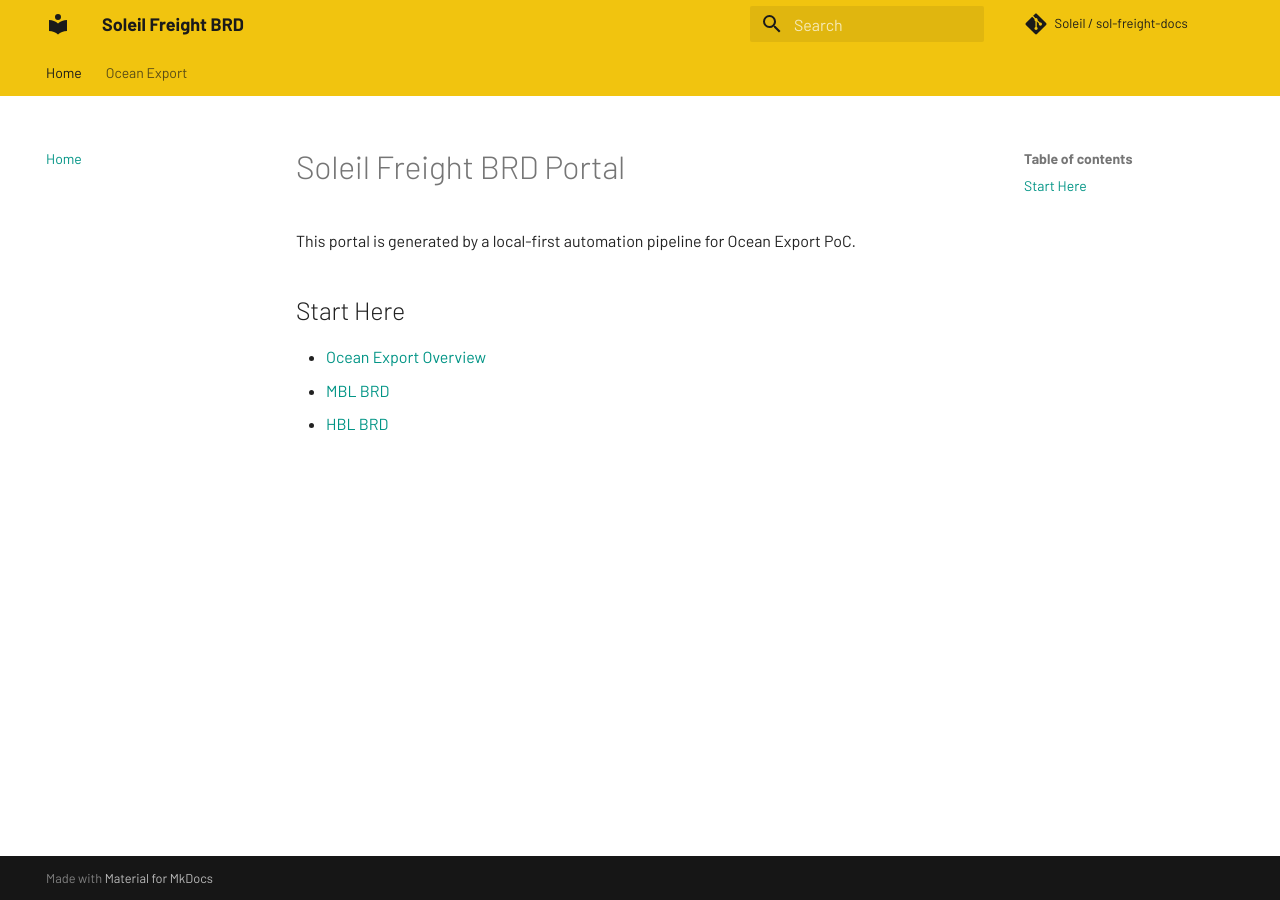
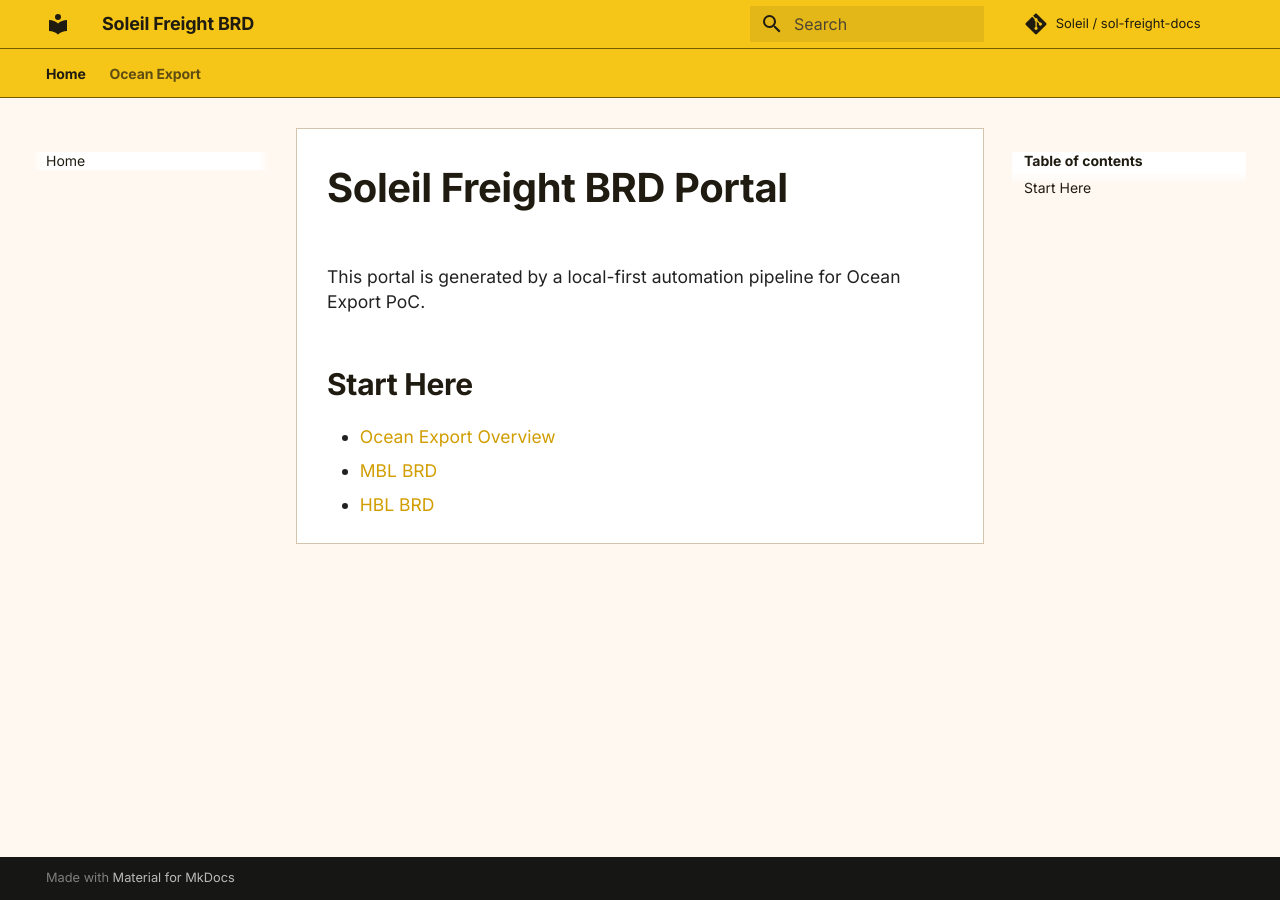
Before and after one commit to soleil-transportation-it-support/sol-freight-docs, an MkDocs documentation site: the page built from docs/index.md, in a window 1280 px wide. Built offline with MkDocs 1.6.1 and Material for MkDocs 9.7.7, drawn with Linux system fonts in a browser that asks for light colours; comment, search, counter and statistics services are not loaded.

Commit message:
docs: align MkDocs theme with SolFreight design tokens

```diff
--- a/docs/stylesheets/solfreight-theme.css
+++ b/docs/stylesheets/solfreight-theme.css
@@ -1,17 +1,51 @@
 :root {
-  --sol-yellow: #f1c40f;
-  --sol-yellow-dark: #e0b20a;
-  --sol-ink: #1a1a1a;
+  --sol-bg: #fff8f1;
+  --sol-surface: #ffffff;
+  --sol-surface-low: #fcf3e1;
+  --sol-surface-high: #f6eddc;
+  --sol-surface-variant: #ebe1d1;
+  --sol-outline: #d1c5ac;
+  --sol-outline-strong: #807660;
+  --sol-ink: #1f1b11;
+  --sol-ink-muted: #4e4633;
+  --sol-yellow: #f5c518;
+  --sol-yellow-dark: #745b00;
+  --sol-yellow-deep: #695200;
+  --sol-blue: #00687c;
 
+  --md-default-bg-color: var(--sol-bg);
+  --md-default-fg-color: var(--sol-ink);
+  --md-default-fg-color--light: var(--sol-ink-muted);
+  --md-default-fg-color--lighter: #756b58;
+  --md-default-fg-color--lightest: #b3a58c;
   --md-primary-fg-color: var(--sol-yellow);
-  --md-primary-fg-color--light: #f6d95c;
+  --md-primary-fg-color--light: #ffe08b;
   --md-primary-fg-color--dark: var(--sol-yellow-dark);
+  --md-accent-fg-color: var(--sol-blue);
+  --md-typeset-a-color: var(--sol-blue);
+}
+
+html,
+body,
+.md-main,
+.md-main__inner {
+  background: var(--sol-bg);
+}
+
+body,
+input,
+button,
+select,
+textarea {
+  font-family: Inter, -apple-system, BlinkMacSystemFont, "Segoe UI", sans-serif;
 }
 
 .md-header,
 .md-tabs {
   background-color: var(--sol-yellow);
   color: var(--sol-ink);
+  box-shadow: none;
+  border-bottom: 1px solid var(--sol-yellow-dark);
 }
 
 .md-header__title,
@@ -23,8 +57,15 @@
 .md-search__form,
 .md-source,
 .md-source__repository,
-.md-source__facts {
+.md-source__facts,
+.md-ellipsis {
   color: var(--sol-ink) !important;
+}
+
+.md-header__title,
+.md-tabs__link {
+  font-weight: 700;
+  letter-spacing: -0.01em;
 }
 
 .md-tabs__link--active,
@@ -34,10 +75,91 @@
 }
 
 .md-search__form {
-  background-color: rgba(26, 26, 26, 0.08);
+  background-color: rgba(31, 27, 17, 0.08);
+  border-radius: 0;
+  box-shadow: none;
 }
 
-h1, h2, h3 {
+.md-search__input::placeholder {
+  color: var(--sol-ink-muted);
+}
+
+.md-sidebar__inner,
+.md-nav,
+.md-nav--secondary,
+.md-nav__title {
+  background: transparent;
+}
+
+.md-content__inner {
+  background: var(--sol-surface);
+  border: 1px solid var(--sol-outline);
+  box-shadow: none;
+  padding: 1.25rem 1.5rem;
+}
+
+.md-typeset h1,
+.md-typeset h2,
+.md-typeset h3,
+.md-nav__title,
+.md-nav__link {
+  color: var(--sol-ink);
+}
+
+.md-typeset h1 {
+  font-size: 2rem;
   font-weight: 700;
-  letter-spacing: 0.01em;
+  letter-spacing: -0.01em;
 }
+
+.md-typeset h2 {
+  font-size: 1.5rem;
+  font-weight: 600;
+}
+
+.md-typeset,
+.md-typeset p,
+.md-typeset li,
+.md-typeset td,
+.md-typeset th {
+  font-size: 0.875rem;
+  line-height: 1.45;
+}
+
+.md-typeset table:not([class]) {
+  background: var(--sol-surface);
+  border: 1px solid var(--sol-outline);
+  border-radius: 0;
+}
+
+.md-typeset table:not([class]) th {
+  background: var(--sol-surface-high);
+  color: var(--sol-ink);
+  font-weight: 700;
+  border-bottom: 1px solid var(--sol-outline);
+}
+
+.md-typeset table:not([class]) tr:nth-child(even) {
+  background: var(--sol-surface-low);
+}
+
+.md-typeset table:not([class]) td,
+.md-typeset table:not([class]) th {
+  border-color: var(--sol-outline);
+}
+
+.md-typeset code,
+.md-typeset pre > code {
+  border-radius: 0;
+}
+
+.md-button,
+.md-typeset .md-button {
+  border-radius: 0;
+}
+
+.md-top,
+.md-top:focus,
+.md-top:hover {
+  background: var(--sol-yellow-dark);
+}
--- a/mkdocs.yml
+++ b/mkdocs.yml
@@ -8,11 +8,11 @@ theme:
   name: material
   language: en
   font:
-    text: Barlow
-    code: JetBrains Mono
+    text: Inter
+    code: Inter
   palette:
     - scheme: default
-      primary: teal
+      primary: amber
       accent: amber
   features:
     - navigation.tabs
```
